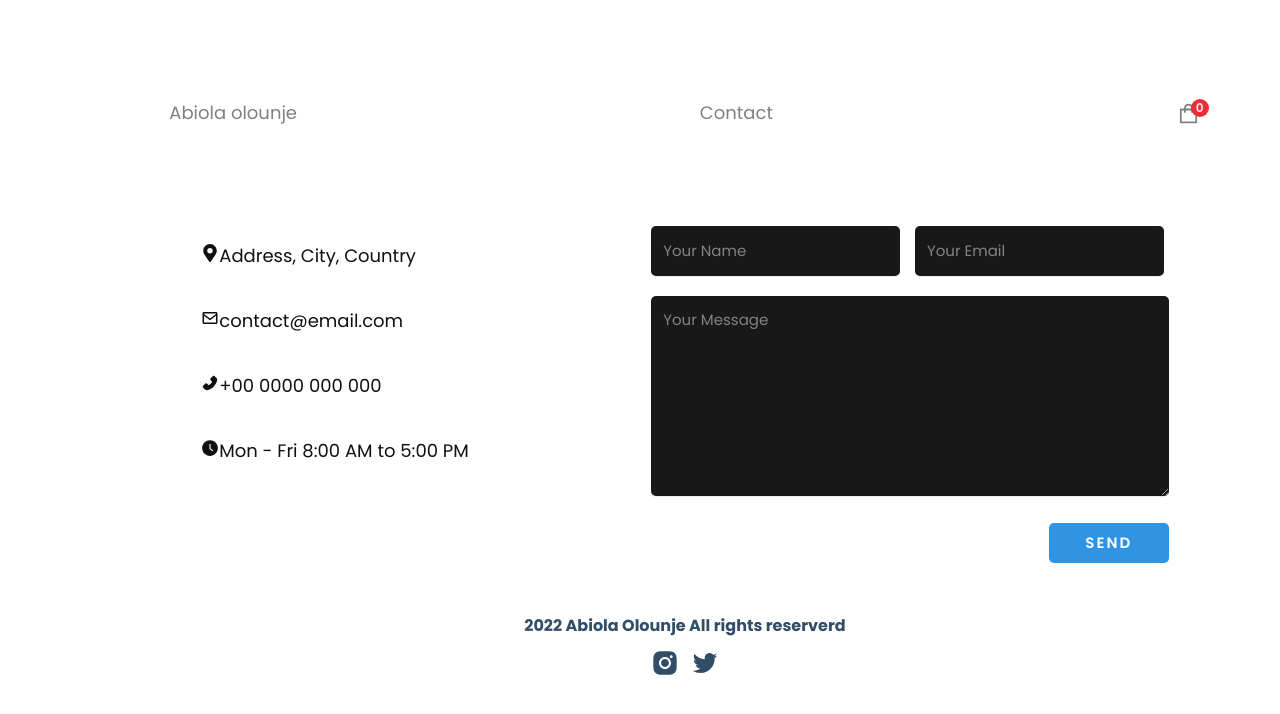
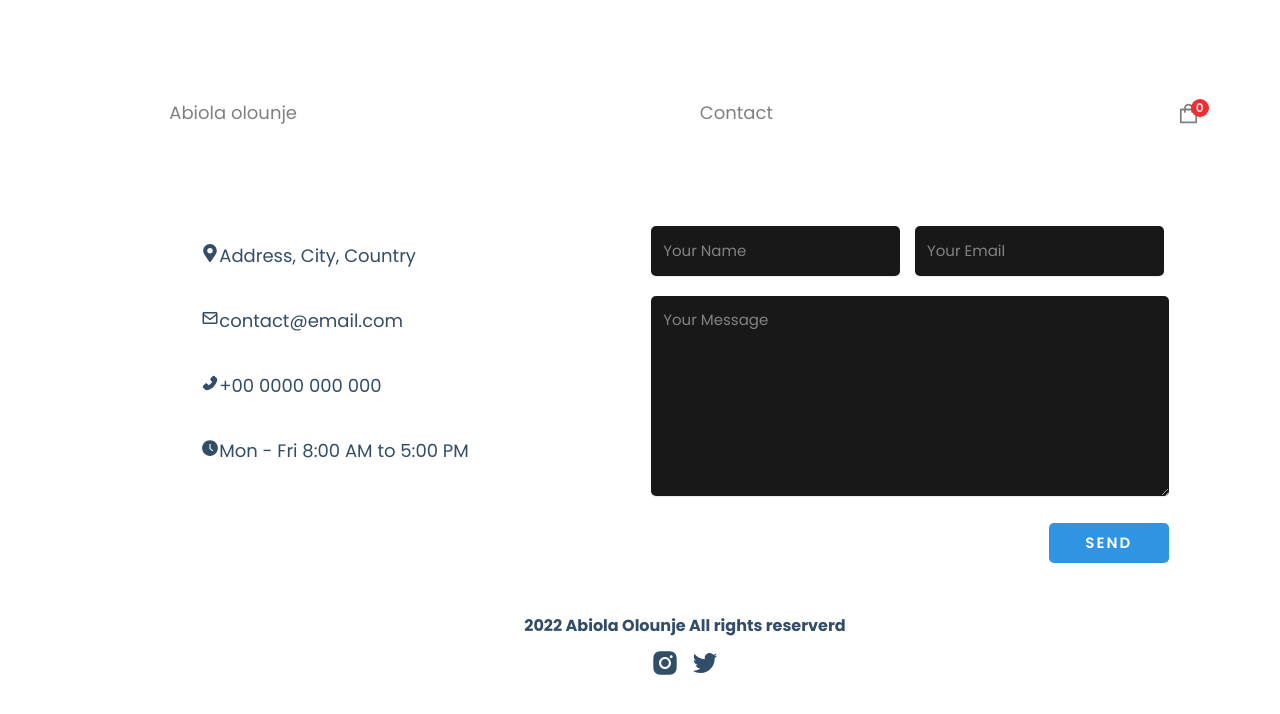
Before and after one commit to Rotimi1234/foodstore, a Next.js app: page /contact in a window 1280 px wide. Shown: the top 714 px of the page. Built offline with nearby package versions, Linux system fonts and the light colour scheme; no server answers.

Commit message:
Update contact.css

```diff
--- a/styles/contact.css
+++ b/styles/contact.css
@@ -22,7 +22,7 @@ body{
   }
 
   .contact-info{
-    color: rgb(17, 16, 16);
+    color: #324d67;
     max-width: 500px;
     line-height: 65px;
     padding-left: 50px;
```
